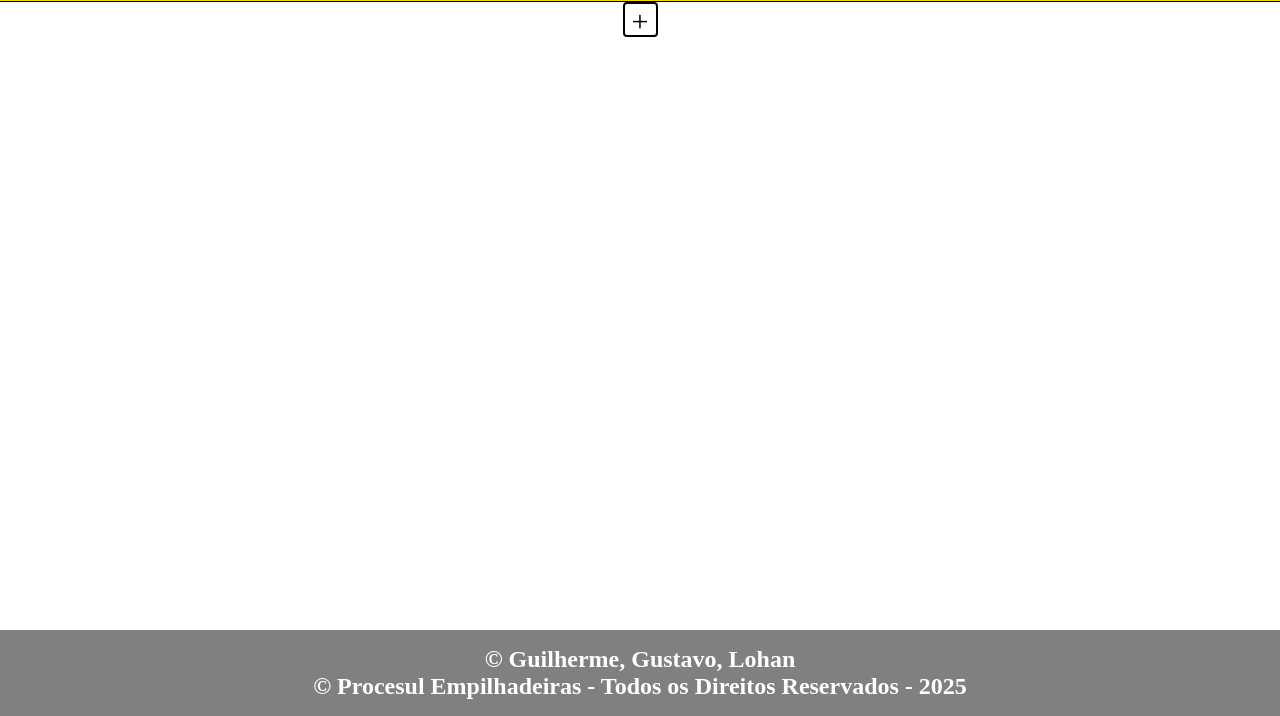
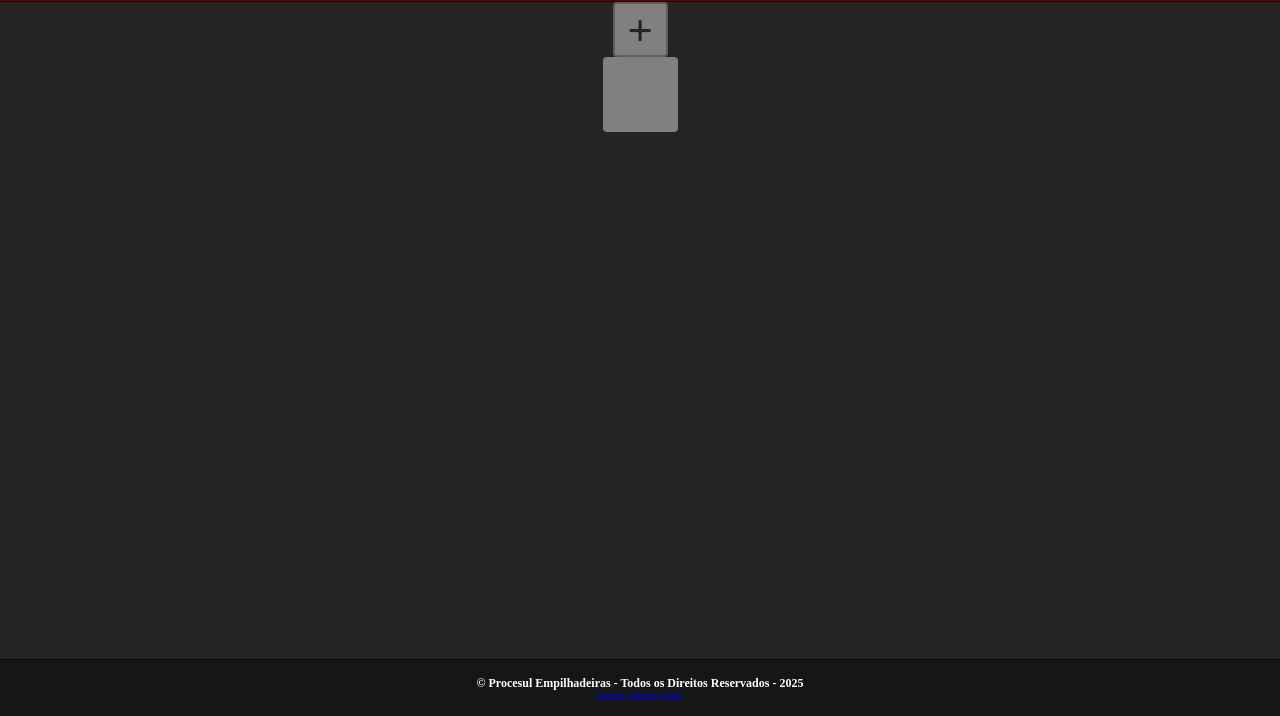
Before and after one commit to guifernands/site-procesul, a plain HTML site: page index.html in a window 1280 px wide. Shown: the part 84-800 px from the top of the page. Drawn offline with Linux system fonts and the light colour scheme.

Commit message:
atualizações

```diff
--- a/index.html
+++ b/index.html
@@ -14,22 +14,30 @@
                 <h1>Procesul</h1>
             </section>
         </header>
+
         <main>
             <section class="bloco-mais">
+                <a href="#">
                     <div class="mais">+</div>
+                </a>
             </section>
 
-        <section>
+            <section class="bloco-predefinicao">
                 <div class="predefinicao"></div>
             </section>
         </main>
+
         <footer>
             <div class="rodape">
                 <section>
                     <p>
-                    <h1>&copy; Guilherme, Gustavo, Lohan</h1>
-                    <h2>&copy; Procesul Empilhadeiras - Todos os Direitos Reservados - 2025</h2>
+                        <h1>&copy; Procesul Empilhadeiras - Todos os Direitos Reservados - 2025</h1>
                     </p>
+                     <div class="linksgithub">
+                          <a href="https://github.com/GustavoMelo1" target="_blank">Gustavo</a>
+                          <a href="https://github.com/guifernands" target="_blank">Guilherme</a>
+                          <a href="https://github.com/chillSgg" target="_blank">Lohan</a>
+                    </div>
                 </section>
             </div>
         </footer>
--- a/style.css
+++ b/style.css
@@ -17,13 +17,14 @@ body {
     display: flex;
     flex-direction: column;
     min-height: 100vh;
+    background-color: rgb(37, 36, 36);
 }
 
 header {
-    background-image: linear-gradient(to bottom, rgb(139, 56, 0), rgb(241, 218, 8));
+    background-image: linear-gradient(to bottom, rgb(255, 10, 10), rgb(95, 3, 3));
     padding: 16px;
     width: 100vw;
-    border-bottom: 1px solid black;
+    border-bottom: 1px solid rgba(0, 0, 0, 0.849);
 }
 
 header > section > h1 {
@@ -47,29 +48,50 @@ section.bloco-mais {
     display: flex;
     flex-flow: row;
     justify-content: space-between;
-    height: 35px;
-    width: 35px;
-    border: 2px solid black;
+    height: 55px;
+    width: 55px;
+    border: 2px solid rgb(94, 94, 94);
     border-radius: 4px;
-
+    background-color: gray;
 }
 
-div.mais {
-    font-size: 30px;
-    text-align: center;
+section.bloco-mais > a {
     margin: auto;
+    text-decoration: none;
+    color: black;
 }
 
-    footer {
-        background-color: grey;
+section.bloco-mais > a > div.mais {
+    font-size: 45px;
+    font-weight: bold;
+    text-align: center;
+    color: rgb(37, 36, 36);
+}
+
+section.bloco-predefinicao {
+    width: 75px;
+    height: 75px;
+    background-color: gray;
+    border-radius: 4px;
+}
+
+footer {
+    background-color: rgb(22, 22, 22);
     color: white;
     padding: 16px 0;
     text-align: center;
     width: 100%;
-    }
+    font-size: 8px;
+    border-top: 1px solid rgba(0, 0, 0, 0.877);
+}
 
-    .rodape {
-        max-width: 1280px;
+.rodape {
+    max-width: 1280px;
     width: 100%;
     margin: 0 auto;
-    }
+}
+
+.rodape .devs {
+    text-decoration: none;
+    font-size: 14px;
+}
```
Also changed, not shown: imagens/github-logo.png (added). Lines whose indentation alone changed are shown as unchanged.
